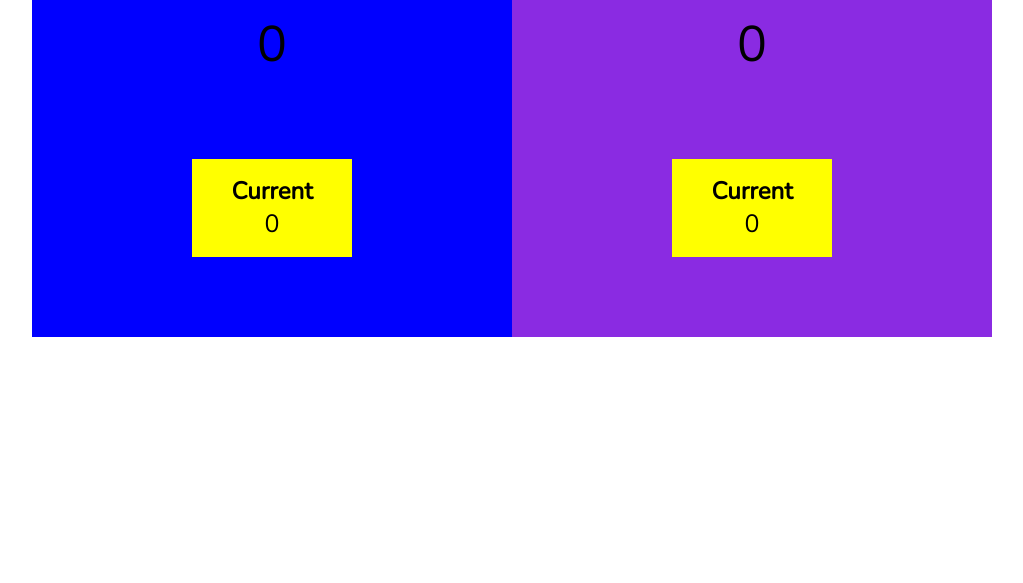
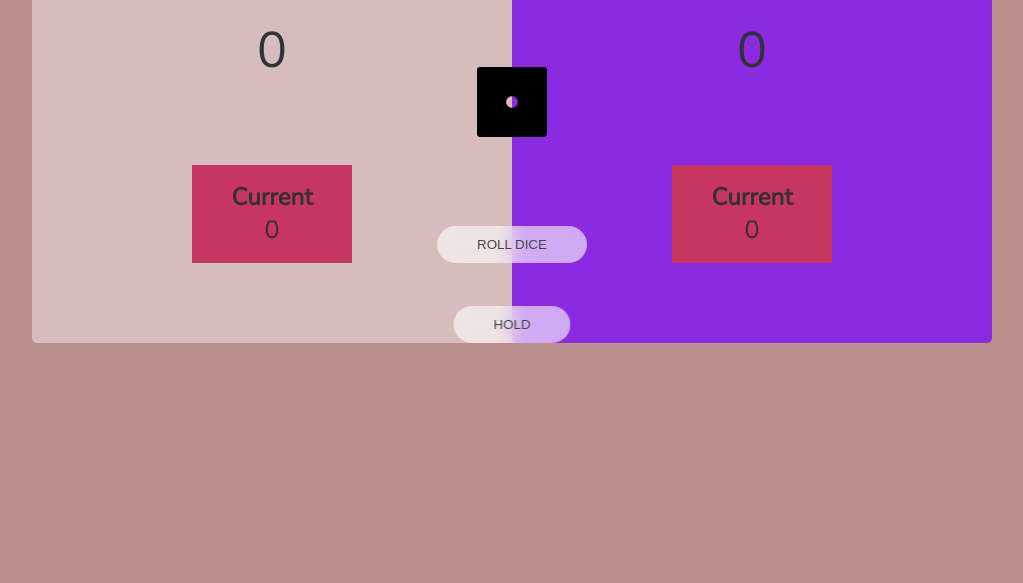
Before and after one commit to hA1nn-dot/pig-game-js, a plain HTML site: page index.html in a window 1280 px wide. Shown: the part 217-800 px from the top of the page, without its empty margins (128-1151 px from the left). Drawn offline with nearby package versions, Linux system fonts and the light colour scheme.

Commit message:
Finished Styling

```diff
--- a/index.html
+++ b/index.html
@@ -8,9 +8,18 @@
     <title>Pig game 🐖</title>
 </head>
 <body>
+    <div class="container__game-buttons">
+        <button class="">New game</button>
+        <div class="dice">
+            <img src="./assets/dice-1.svg" alt="dice-1">
+        </div>
+        <button class="">Roll dice</button>
+        <button class="">Hold</button>
+    </div>
     <div class="container">
         <div class="container__game">
-            <div class="player1 player">
+
+            <div class="player1 player player--active">
                 <div class="player__title">
                     <h1>Player 1</h1>
                 </div>
@@ -21,6 +30,7 @@
                     <p>0</p>
                 </div>
             </div>
+
             <div class="player2 player">
                 <div class="player__title">
                     <h1>Player 2</h1>
--- a/style.css
+++ b/style.css
@@ -9,8 +9,14 @@
     box-sizing: border-box;
 }
 
+html{
+    box-sizing: border-box;
+}
 body{
     font-family: var(--main-font-family);
+    color: #333;
+    background-color: rosybrown;
+    /* background-image: linear-gradient(to top left, #7536B2 0%, #bf2e34 100% ); */
 }
 
 .container{
@@ -21,19 +27,62 @@ body{
 
 .container__game{
     width: 60rem;
-    background: green;
     display: flex;
-    margin: 3.5rem 0;
+    position: relative;
+    margin: 3.9rem 0;
+}
+
+.dice >img{
+    width: 70px;
+}
+
+.container__game-buttons button,
+.container__game-buttons .dice{
+    position: absolute;
+    z-index: 1;
+    left: 50%;
+    transform: translateX(-50%);
+    border-radius: 50px;
+}
+
+.container__game-buttons button:nth-child(1){
+    bottom: 75%;
+}
+
+.container__game-buttons div.dice{
+    bottom: 55%;
+}
+
+.container__game-buttons button:nth-child(3){
+    bottom: 40%;
+}
+
+.container__game-buttons button:nth-child(4){
+    bottom: 30%;
+}
+
+.container__game-buttons button{
+    color: #444;
+    text-transform: uppercase;
+    cursor: pointer;
+    border: none;
+    backdrop-filter: blur(10px);
+    background-color: rgba(255, 255, 255, 0.6);
+    padding: 0.7rem 2.5rem;
+}
+
+.container__game-buttons button::focus {
+    outline: none;
 }
 
 .player{
     width: 50%;
     padding-top: 6rem;
-    background: red;
     display: flex;
     justify-content: center;
     align-items: center;
     flex-direction: column;
+    border-radius: 5px;
 }
 
 .player__title{
@@ -45,7 +94,7 @@ body{
 }
 
 .player1{
-    background: blue;
+    background: blueviolet;
 }
 
 .player2{
@@ -54,7 +103,7 @@ body{
 
 .container__game-player--points{
     margin: 5rem 0;
-    background: yellow;
+    background: #c7365f;
     width: 10rem;
     display: flex;
     justify-content: center;
@@ -67,3 +116,7 @@ body{
     font-size: 25px;
     font-weight: 500;
 }
+
+.player--active{
+    background-color: rgba(255, 255, 255, 0.4);
+}
```
Also changed, not shown: assets/dice-1.svg (added), assets/dice-2.svg (added), assets/dice-3.svg (added), assets/dice-4.svg (added), assets/dice-5.svg (added), assets/dice-6.svg (added).
